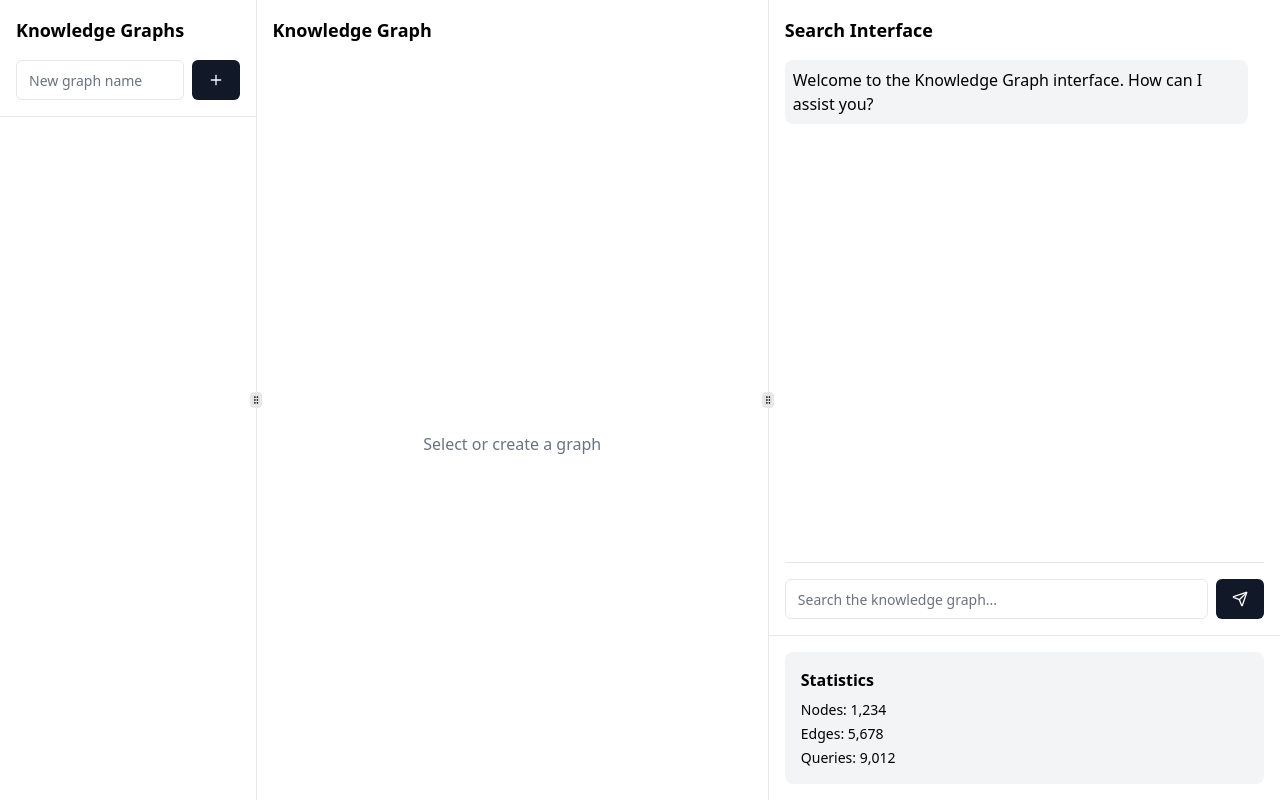
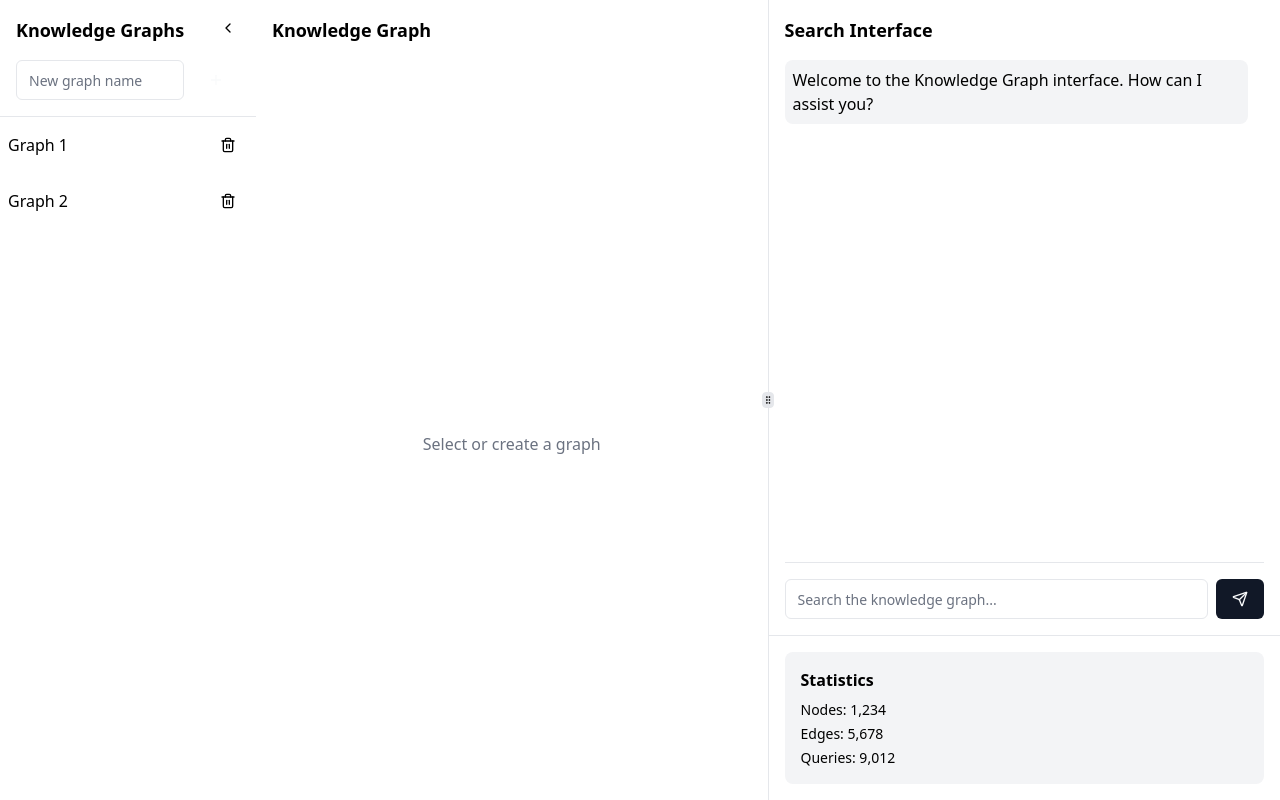
Before and after one commit to kwangyy/dsa3101-materials, a Next.js app in the folder dsa3101-ui/: page / in a window 1280 px wide. Built offline with nearby package versions, Linux system fonts and the light colour scheme.

Commit message:
fixed sidebar

```diff
--- a/dsa3101-ui/package.json
+++ b/dsa3101-ui/package.json
@@ -33,7 +33,7 @@
     "eslint": "^8",
     "eslint-config-next": "14.2.13",
     "postcss": "^8",
-    "tailwindcss": "^3.4.1",
+    "tailwindcss": "^3.4.13",
     "typescript": "^5"
   }
 }
--- a/dsa3101-ui/src/components/knowledge-graph-interface.tsx
+++ b/dsa3101-ui/src/components/knowledge-graph-interface.tsx
@@ -1,7 +1,7 @@
 "use client"
 
 import { useState } from "react"
-import { Send, Plus, Trash2 } from "lucide-react"
+import { Send, Plus, Trash2, ChevronLeft, ChevronRight } from "lucide-react"
 import { Button } from "@/components/ui/button"
 import { Input } from "@/components/ui/input"
 import { ScrollArea } from "@/components/ui/scroll-area"
@@ -11,16 +11,13 @@ import {
   ResizablePanel,
   ResizablePanelGroup,
 } from "@/components/ui/resizable"
-import { KnowledgeGraphVisualization } from './knowledge-graph-visualisation';
 
-// Placeholder for the knowledge graph visualization
 const KnowledgeGraph = ({ name }: { name: string }) => (
   <div className="w-full h-full bg-muted rounded-lg flex items-center justify-center">
     <p className="text-muted-foreground">Knowledge Graph: {name}</p>
   </div>
 )
 
-// Placeholder for the statistics component
 const Statistics = () => (
   <div className="bg-muted p-4 rounded-lg">
     <h3 className="font-semibold mb-2">Statistics</h3>
@@ -38,9 +35,12 @@ export function KnowledgeGraphInterface() {
   ])
   const [input, setInput] = useState("")
   const [graphs, setGraphs] = useState([
+    { id: 1, name: "Graph 1" },
+    { id: 2, name: "Graph 2" },
   ])
-  const [selectedGraph, setSelectedGraph] = useState(graphs[0])
+  const [selectedGraph, setSelectedGraph] = useState<{ id: number; name: string } | null>(null)
   const [newGraphName, setNewGraphName] = useState("")
+  const [isSidebarCollapsed, setIsSidebarCollapsed] = useState(false)
 
   const handleSend = () => {
     if (input.trim()) {
@@ -72,11 +72,28 @@ export function KnowledgeGraphInterface() {
     }
   }
 
+  const toggleSidebar = () => {
+    setIsSidebarCollapsed(!isSidebarCollapsed)
+  }
+
   return (
-    <ResizablePanelGroup direction="horizontal" className="h-screen max-h-screen">
-      <ResizablePanel defaultSize={20} minSize={15}>
-        <div className="h-full flex flex-col">
-          <div className="p-4 border-b">
+    <div className="flex h-screen max-h-screen">
+      <div
+        className={`bg-gray-800 text-white transition-all duration-300 ease-in-out ${
+          isSidebarCollapsed ? 'w-0 min-w-0 overflow-hidden' : 'w-64 min-w-64'
+        }`}
+      >
+        <div className="h-full flex flex-col relative">
+          <Button
+            variant="ghost"
+            size="icon"
+            className="absolute top-2 right-2 z-10 text-white hover:bg-gray-700"
+            onClick={toggleSidebar}
+          >
+            <ChevronLeft className="h-4 w-4" />
+            <span className="sr-only">Collapse sidebar</span>
+          </Button>
+          <div className="p-4 border-b border-gray-700">
             <h2 className="text-lg font-semibold mb-4">Knowledge Graphs</h2>
             <div className="flex space-x-2">
               <Input
@@ -84,8 +101,9 @@ export function KnowledgeGraphInterface() {
                 placeholder="New graph name"
                 value={newGraphName}
                 onChange={(e) => setNewGraphName(e.target.value)}
+                className="bg-gray-700 text-white placeholder-gray-400 border-gray-600"
               />
-              <Button onClick={handleAddGraph}>
+              <Button onClick={handleAddGraph} className="bg-gray-700 hover:bg-gray-600">
                 <Plus className="h-4 w-4" />
                 <span className="sr-only">Add Graph</span>
               </Button>
@@ -95,8 +113,8 @@ export function KnowledgeGraphInterface() {
             {graphs.map((graph) => (
               <div
                 key={graph.id}
-                className={`flex items-center justify-between p-2 hover:bg-muted cursor-pointer ${
-                  selectedGraph?.id === graph.id ? "bg-muted" : ""
+                className={`flex items-center justify-between p-2 hover:bg-gray-700 cursor-pointer ${
+                  selectedGraph?.id === graph.id ? "bg-gray-700" : ""
                 }`}
                 onClick={() => setSelectedGraph(graph)}
               >
@@ -108,6 +126,7 @@ export function KnowledgeGraphInterface() {
                     e.stopPropagation()
                     handleDeleteGraph(graph.id)
                   }}
+                  className="text-white hover:bg-gray-600"
                 >
                   <Trash2 className="h-4 w-4" />
                   <span className="sr-only">Delete {graph.name}</span>
@@ -116,11 +135,24 @@ export function KnowledgeGraphInterface() {
             ))}
           </ScrollArea>
         </div>
-      </ResizablePanel>
-      <ResizableHandle withHandle />
-      <ResizablePanel defaultSize={40}>
-        <div className="p-4 h-full">
-          <h2 className="text-lg font-semibold mb-4">Knowledge Graph</h2>
+      </div>
+      <ResizablePanelGroup direction="horizontal" className="flex-1">
+        <ResizablePanel defaultSize={50}>
+          <div className="p-4 h-full relative">
+            <div className="flex items-center mb-4">
+              {isSidebarCollapsed && (
+                <Button
+                  variant="ghost"
+                  size="icon"
+                  className="mr-2"
+                  onClick={toggleSidebar}
+                >
+                  <ChevronRight className="h-4 w-4" />
+                  <span className="sr-only">Expand sidebar</span>
+                </Button>
+              )}
+              <h2 className="text-lg font-semibold">Knowledge Graph</h2>
+            </div>
             {selectedGraph ? (
               <KnowledgeGraph name={selectedGraph.name} />
             ) : (
@@ -131,7 +163,7 @@ export function KnowledgeGraphInterface() {
           </div>
         </ResizablePanel>
         <ResizableHandle withHandle />
-      <ResizablePanel defaultSize={40}>
+        <ResizablePanel defaultSize={50}>
           <div className="flex flex-col h-full">
             <div className="flex-1 p-4 flex flex-col">
               <h2 className="text-lg font-semibold mb-4">Search Interface</h2>
@@ -176,5 +208,6 @@ export function KnowledgeGraphInterface() {
           </div>
         </ResizablePanel>
       </ResizablePanelGroup>
+    </div>
   )
 }
```
Also changed, not shown: 1 other file (tests, documents, lock files or other folders). Lines whose indentation alone changed are shown as unchanged.
